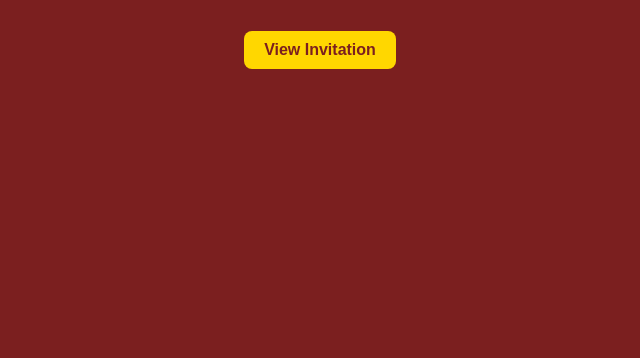
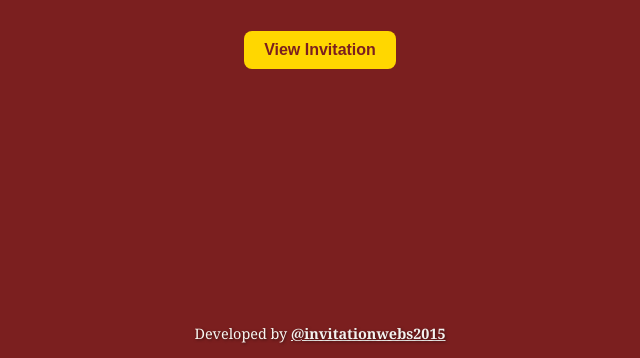
Before and after one commit to mitpro21/weddingInvitation, a plain HTML site: page index.html in a window 1280 px wide. Shown: the part 442-800 px from the top of the page, without its empty margins (320-960 px from the left). Drawn offline with Linux system fonts and the light colour scheme.

Commit message:
Update index.html

```diff
--- a/index.html
+++ b/index.html
@@ -22,6 +22,26 @@
     justify-content: center;
     overflow: hidden;
   }
+
+  .credit {
+  position: fixed;
+  bottom: 10px;
+  width: 100%;
+  text-align: center;
+  font-size: 0.9rem;
+  color: #f7f6f1;
+  font-family: 'Georgia', serif;
+  text-shadow: 1px 1px 3px rgba(0,0,0,0.5);
+  z-index: 100;
+  margin-bottom: 5px;
+}
+
+.credit a {
+  color: #f3f2ef;
+  text-decoration: underline;
+  font-weight: bold;
+}
+
 
   .home, .page {
     display: none;
@@ -163,6 +183,10 @@
     </div>
   </div>
 
+  <div class="credit">
+    Developed by <a href="https://www.instagram.com/invitationwebs2015?igsh=bWUzY3FvMnU1MmNw" target="_blank">@invitationwebs2015</a>
+  </div>
+
   <script>
     function goToPage(page) {
       document.querySelectorAll('.home, .page').forEach(el => el.classList.remove('show'));
```
